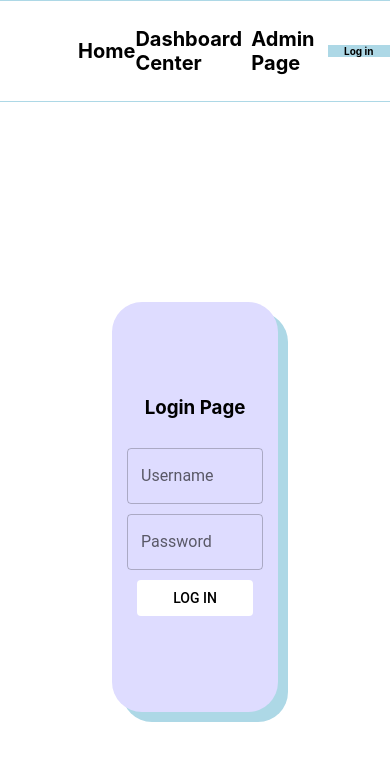
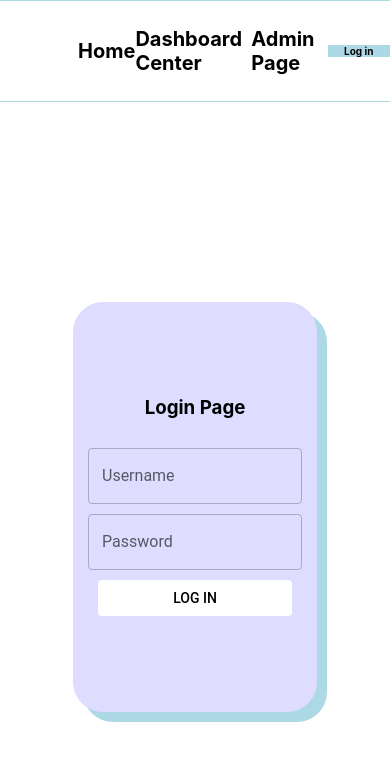
Before and after one commit to Firet/permissions-auth-app, a React (Vite) app: page /login in a window 390 px wide. Shown: the top 760 px of the page. Built offline with nearby package versions, Linux system fonts and the light colour scheme; no server answers.

Commit message:
Adapt login and user cards small screens

```diff
--- a/src/components/organisms/Users/UserCard.tsx
+++ b/src/components/organisms/Users/UserCard.tsx
@@ -26,6 +26,9 @@ const StyledCard = styled(Card)`
 		background-color: var(--secondary);
 		color: var(--black);
 	}
+	@media (max-width: 768px) {
+	width: 50%;
+  	}
 `;
 
 export const UserCard = ({ name, email, id, onEdit, onDelete }) => {
--- a/src/components/pages/LoginPage.tsx
+++ b/src/components/pages/LoginPage.tsx
@@ -29,7 +29,10 @@ export default function LoginPage() {
 		border-radius: 30px;
 		box-shadow: 10px 10px lightblue;
 		padding: 5px;
-`;
+		@media (max-width: 768px) {
+			width: 60%
+  		}
+		`;
 
 	useEffect(() => {
 		if (auth.user) {
```
